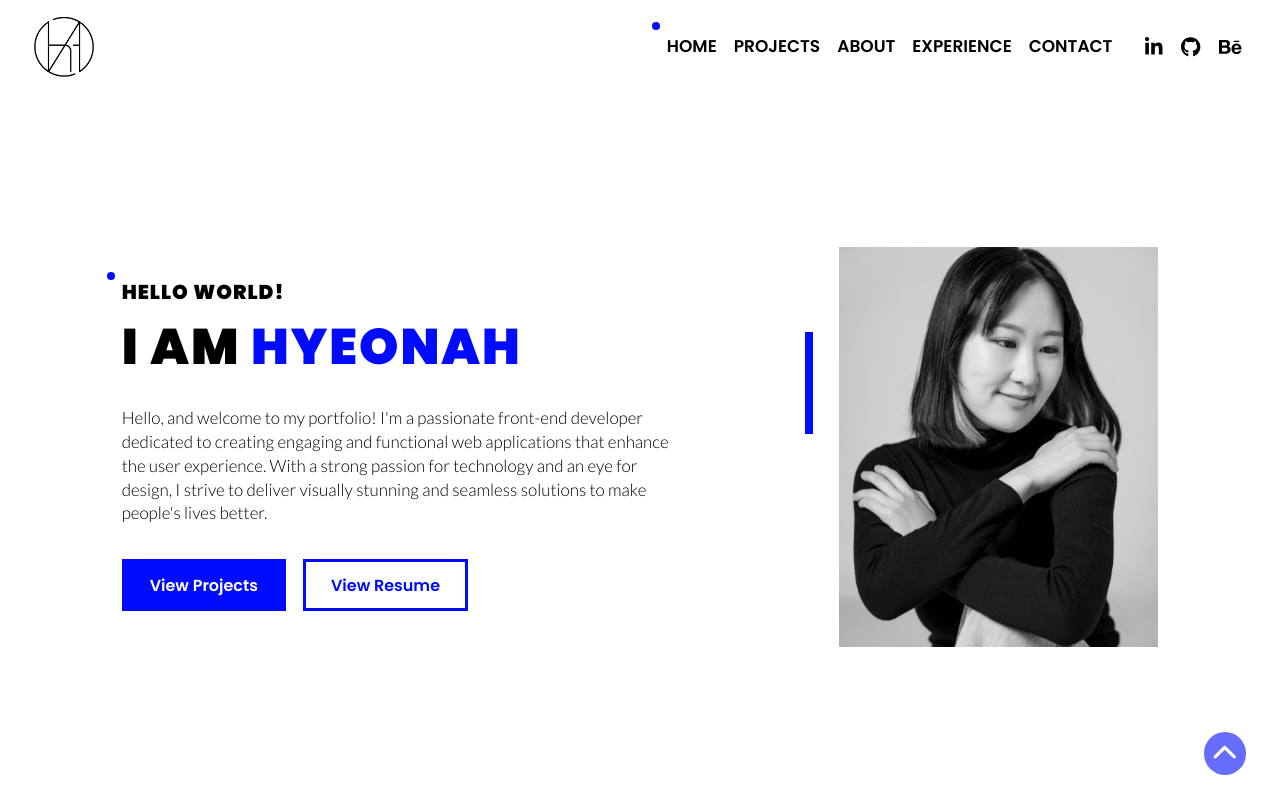
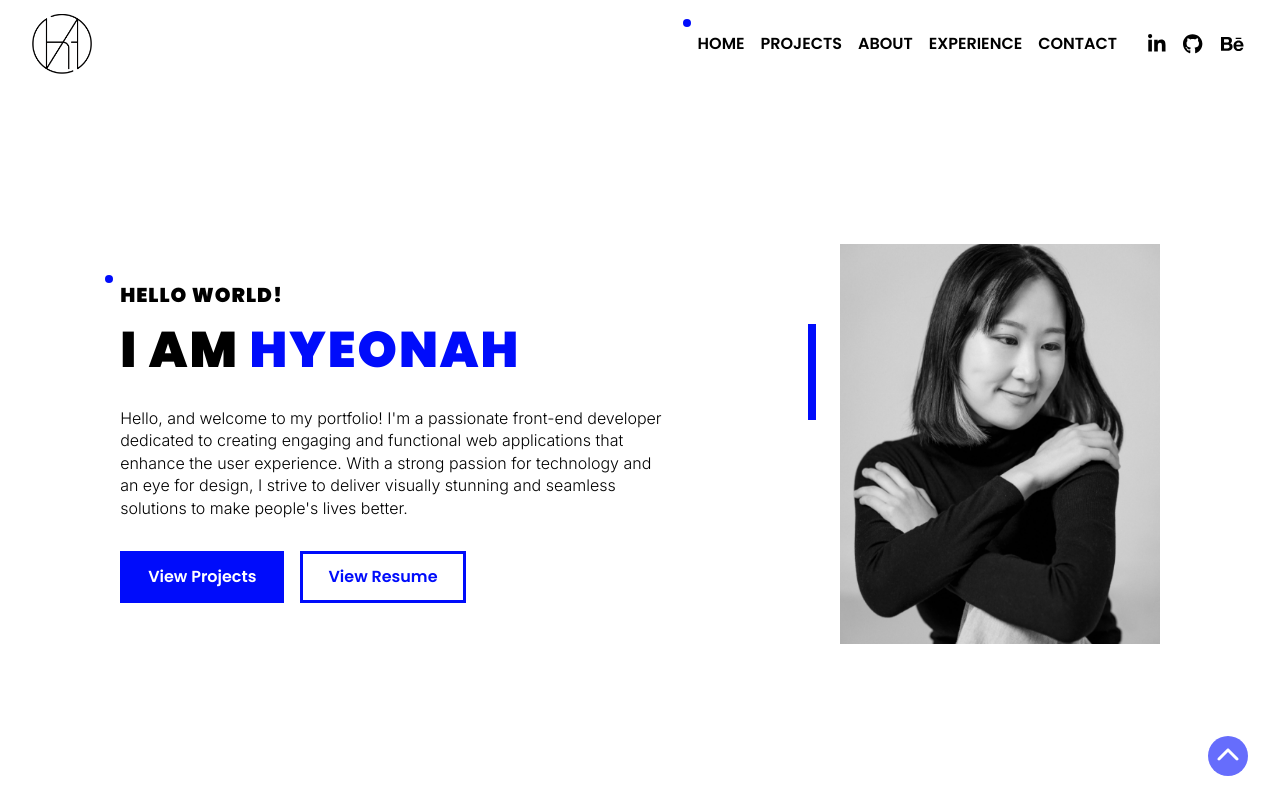
Before and after one commit to hyeonahc/portfolio, a Next.js app: page / in a window 1280 px wide. Shown: the top 799 px of the page. Built offline with nearby package versions, Linux system fonts and the light colour scheme.

Commit message:
#24 design: Update primary font from 'Lato' to 'Inter'

```diff
--- a/components/Footer/Footer.styled.js
+++ b/components/Footer/Footer.styled.js
@@ -3,7 +3,7 @@ import styled from 'styled-components'
 export const Author = styled.p`
   margin-bottom: 0.3em;
   a {
-    font-family: ${props => props.theme.fontFamily.lato};
+    font-family: ${props => props.theme.fontFamily.Inter};
     color: ${props => props.theme.colors.primary};
     text-decoration: underline;
   }
--- a/pages/_document.js
+++ b/pages/_document.js
@@ -49,7 +49,7 @@ export default class MyDocument extends Document {
             crossorigin
           />
           <link
-            href='https://fonts.googleapis.com/css2?family=Lato:wght@100;300;400;700;900&family=Poppins:wght@100;300;400;600;700;900&display=swap'
+            href='https://fonts.googleapis.com/css2?family=Poppins:wght@100;300;400;600;700;900&family=Inter:wght@100;200;300;400;500;600;700;800;900&display=swap'
             rel='stylesheet'
           />
         </Head>
--- a/styles/globals.js
+++ b/styles/globals.js
@@ -14,8 +14,8 @@ const GlobalStyle = createGlobalStyle`
 	}
 
 	body {
-		font-family: 'Lato', sans-serif;
-		font-size: 1.7rem;
+		font-family: 'Inter', sans-serif;
+		font-size: 1.6rem;
 	}
 
 	p, ul, li {
--- a/styles/theme.js
+++ b/styles/theme.js
@@ -6,7 +6,7 @@ const colors = {
 }
 
 const fontFamily = {
-  lato: 'Lato',
+  Inter: 'Inter',
   poppins: 'Poppins',
 }
 
```
